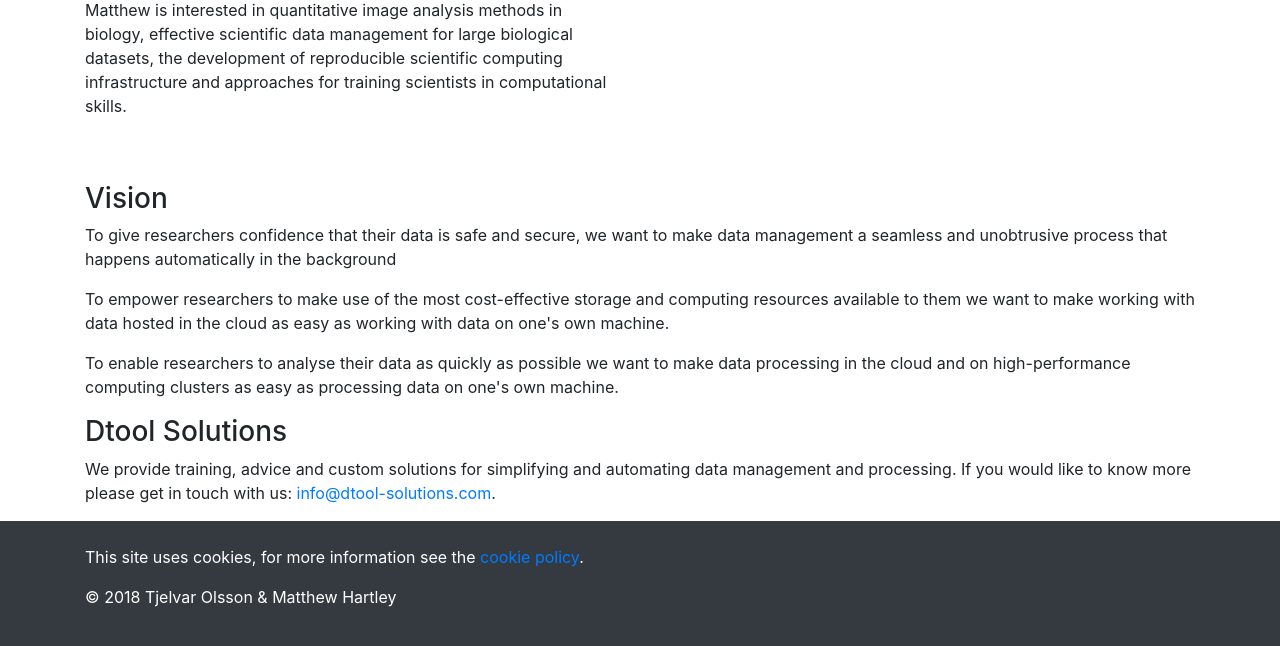
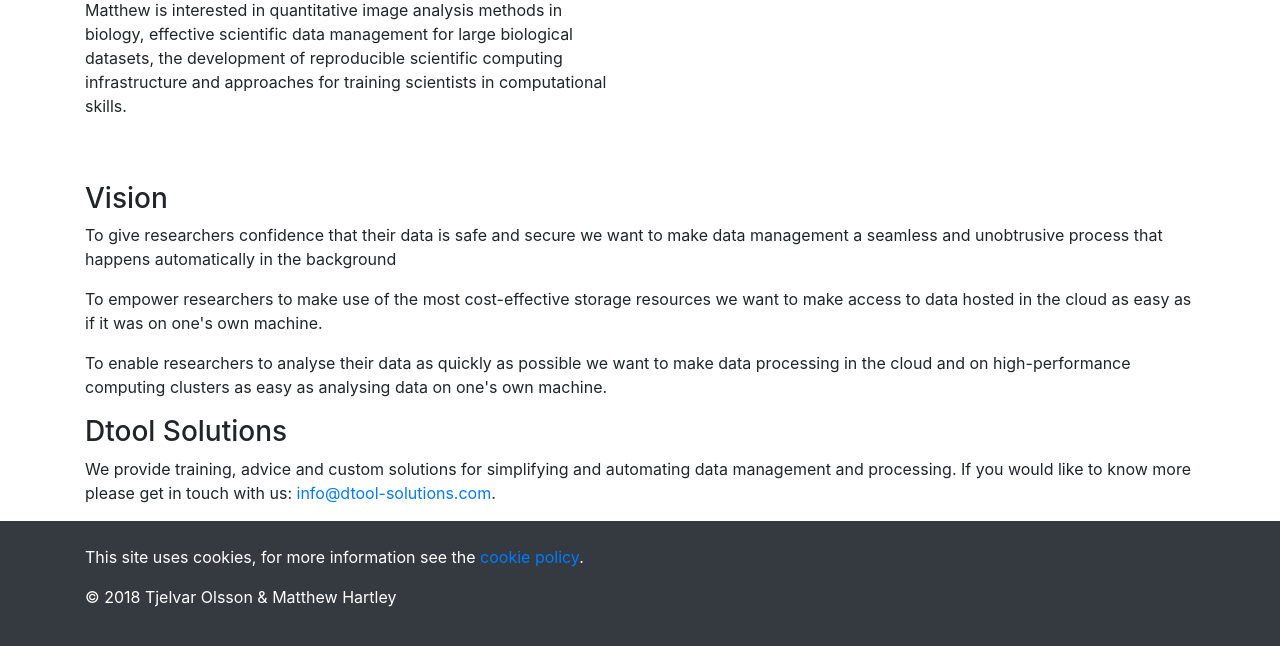
Before and after one commit to jic-dtool/jic-dtool.github.io, a Jekyll site: the page built from about.md, in a window 1280 px wide and 900 px high, scrolled down 722 px, cut to the strip 251-897 px from the top of the window. Built offline with Jekyll 4.4.1, drawn with Linux system fonts in a browser that asks for light colours; our own code applies the rules of GitHub Pages for plain Markdown files.

Commit message:
Simplify vision statement

```diff
--- a/about.md
+++ b/about.md
@@ -64,21 +64,21 @@
   <h3>Vision</h3>
 
   <p>
-  To give researchers confidence that their data is safe and secure, we want to
+  To give researchers confidence that their data is safe and secure we want to
   make data management a seamless and unobtrusive process that happens
   automatically in the background
   </p>
 
   <p>
-  To empower researchers to make use of the most cost-effective storage and
-  computing resources available to them we want to make working with data hosted
-  in the cloud as easy as working with data on one's own machine.
+  To empower researchers to make use of the most cost-effective storage
+  resources we want to make access to data hosted
+  in the cloud as easy as if it was on one's own machine.
   </p>
 
   <p>
   To enable researchers to analyse their data as quickly as possible we want to
   make data processing in the cloud and on high-performance computing clusters
-  as easy as processing data on one's own machine.
+  as easy as analysing data on one's own machine.
   </p>
 
 
```
